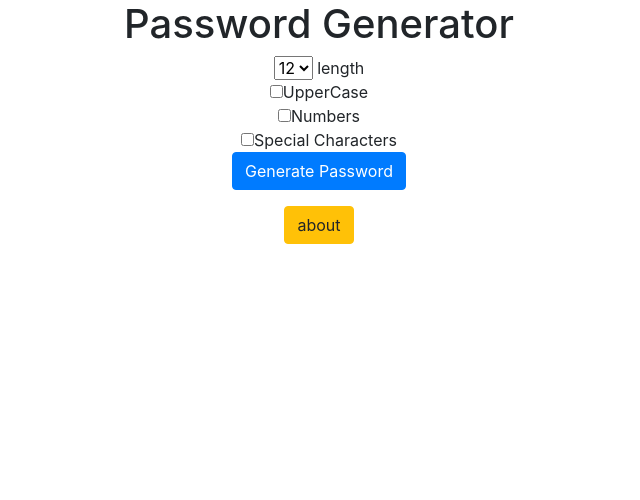
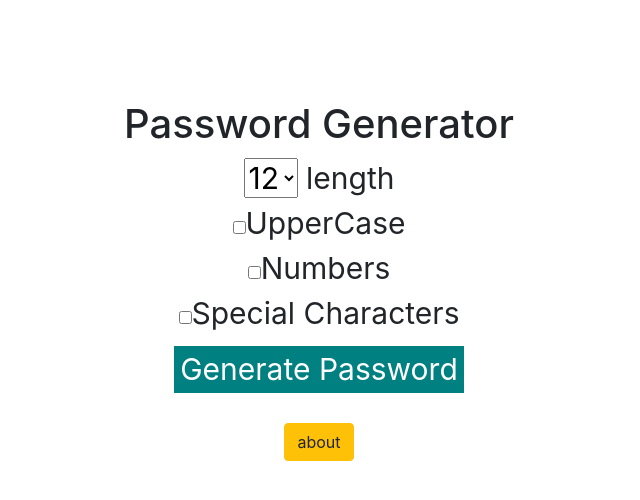
Before and after one commit to nishat-nasir/django-password-generator, a Django app: page / in a window 1280 px wide. Shown: the top 500 px of the page, without its empty margins (321-961 px from the left). Run offline with Django 3.2, Linux system fonts and the light colour scheme; some libraries are stand-ins or nearby versions.

Commit message:
updated the html and style

```diff
--- a/generator/templates/generator/home.html
+++ b/generator/templates/generator/home.html
@@ -1,4 +1,28 @@
 <link rel="stylesheet" href="https://stackpath.bootstrapcdn.com/bootstrap/4.5.0/css/bootstrap.min.css" integrity="sha384-9aIt2nRpC12Uk9gS9baDl411NQApFmC26EwAOH8WgZl5MYYxFfc+NcPb1dKGj7Sk" crossorigin="anonymous">
+
+
+<style>
+
+  .container{
+    margin-top:100px;
+  }
+  form{
+    font-size: 30px;
+  }
+  .generator_btn{
+    margin-top:10px;
+    background-color: teal;
+    color: white;
+    border-style: none;
+    transition: 0.3s;
+  }
+  .generator_btn:hover{
+    background-color: green;
+    font-family: ariel;
+  }
+</style>
+
+
 <div class="container text-center">
   <h1>Password Generator</h1>
 
@@ -19,7 +43,7 @@
   <input type="checkbox" name="numbers">Numbers<br>
   <input type="checkbox" name="special">Special Characters<br>
 
-    <input type="submit" value="Generate Password" class="btn btn-primary">
+    <input class="generator_btn" type="submit" value="Generate Password" class="btn btn-primary">
   </form>
 
   <a href="{% url 'about' %}" class="btn btn-warning">about</a>
--- a/generator/views.py
+++ b/generator/views.py
@@ -1,9 +1,16 @@
 from django.shortcuts import render
 from django.http import HttpResponse
 import random
+
 # Create your views here.
+
 def home(request):
     return render(request, 'generator/home.html')
+
+
+def about(request):
+    return render(request, 'generator/about.html')
+
 
 def password(request):
 
@@ -23,6 +30,3 @@ def password(request):
         thepassword += random.choice(characters)
 
     return render(request, 'generator/password.html', {'password':thepassword})
-
-def about(request):
-    return render(request, 'generator/about.html')
```
Also changed, not shown: generator/templates/generator/about.html (+6 -2 lines), generator/templates/generator/password.html (+12 -2 lines).
